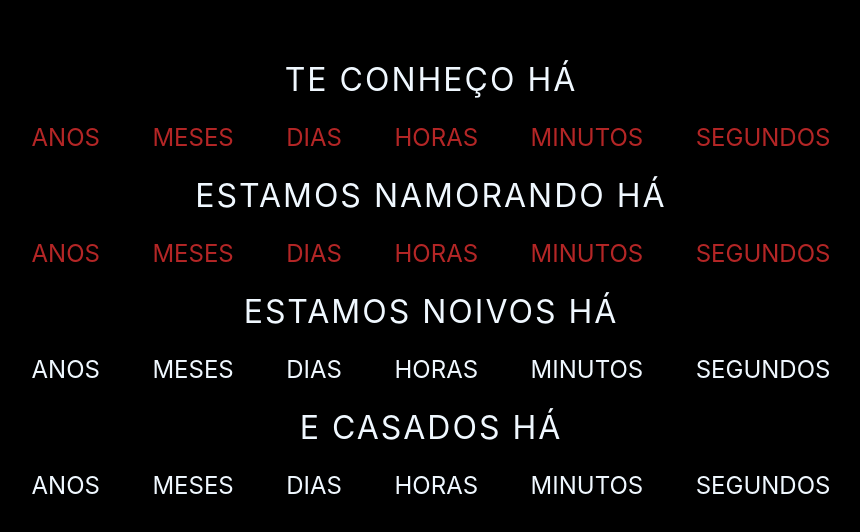
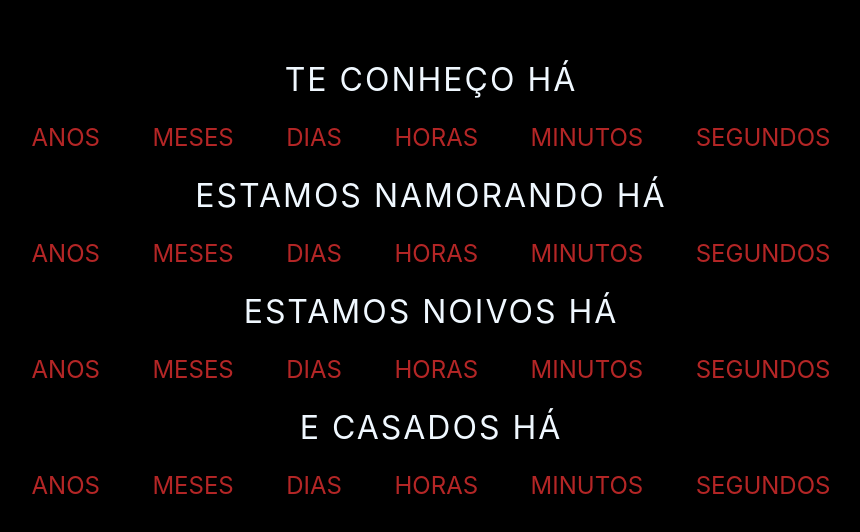
Before and after one commit to douglassouzag/ndayswithyou, a plain HTML site: page index.html in a window 1280 px wide. Shown: the part 108-640 px from the top of the page, without its empty margins (209-1069 px from the left). Drawn offline with Linux system fonts and the light colour scheme.

Commit message:
Update index.css

```diff
--- a/index.css
+++ b/index.css
@@ -37,6 +37,14 @@
   .days_proposal {
     color: rgb(180, 38, 38);
   }
+
+  .days_engagement{
+    color: rgb(180, 38, 38);
+   }
+
+ .days_wedding{
+    color: rgb(180, 38, 38);
+   }
 
 
   h1 {
```
